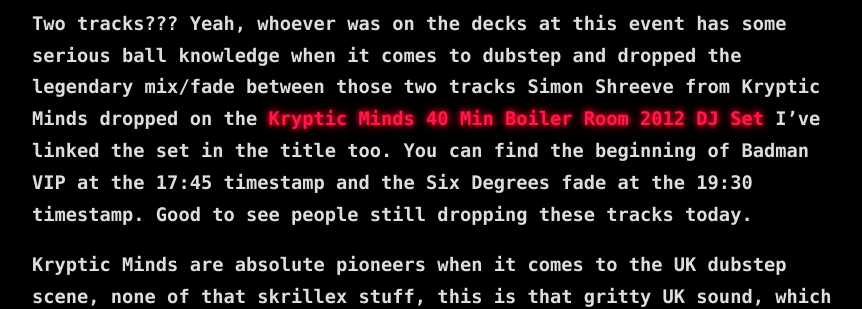
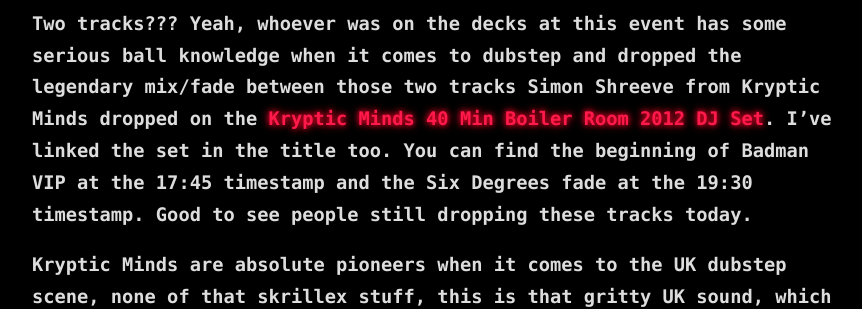
Before and after one commit to 0xhtw/0xhtw.github.io, a Jekyll site: the page built from writeups/ctf.md, in a window 1280 px wide and 900 px high, scrolled down 851 px. Shown: the part 152-461 px from the top of the window, without its empty margins (208-1070 px from the left). Built offline with Jekyll 4.4.1, drawn with Linux system fonts in a browser that asks for light colours; our own code applies the rules of GitHub Pages for plain Markdown files.

Commit message:
Update ctf.md

```diff
--- a/writeups/ctf.md
+++ b/writeups/ctf.md
@@ -13,7 +13,7 @@
 ### Track of the session: [Kryptic Minds - Badman VIP/Six Degrees](https://www.youtube.com/watch?v=qJvcgUaBIFo)
 
 
-### Two tracks??? Yeah, whoever was on the decks at this event has some serious ball knowledge when it comes to dubstep and dropped the legendary mix/fade between those two tracks Simon Shreeve from Kryptic Minds dropped on the [Kryptic Minds 40 Min Boiler Room 2012 DJ Set](https://www.youtube.com/watch?v=qJvcgUaBIFo) I've linked the set in the title too. You can find the beginning of Badman VIP at the 17:45 timestamp and the Six Degrees fade at the 19:30 timestamp. Good to see people still dropping these tracks today.
+### Two tracks??? Yeah, whoever was on the decks at this event has some serious ball knowledge when it comes to dubstep and dropped the legendary mix/fade between those two tracks Simon Shreeve from Kryptic Minds dropped on the [Kryptic Minds 40 Min Boiler Room 2012 DJ Set](https://www.youtube.com/watch?v=qJvcgUaBIFo). I've linked the set in the title too. You can find the beginning of Badman VIP at the 17:45 timestamp and the Six Degrees fade at the 19:30 timestamp. Good to see people still dropping these tracks today.
 
 
 ### Kryptic Minds are absolute pioneers when it comes to the UK dubstep scene, none of that skrillex stuff, this is that gritty UK sound, which really fit the event perfectly. Lets get into it.
```
